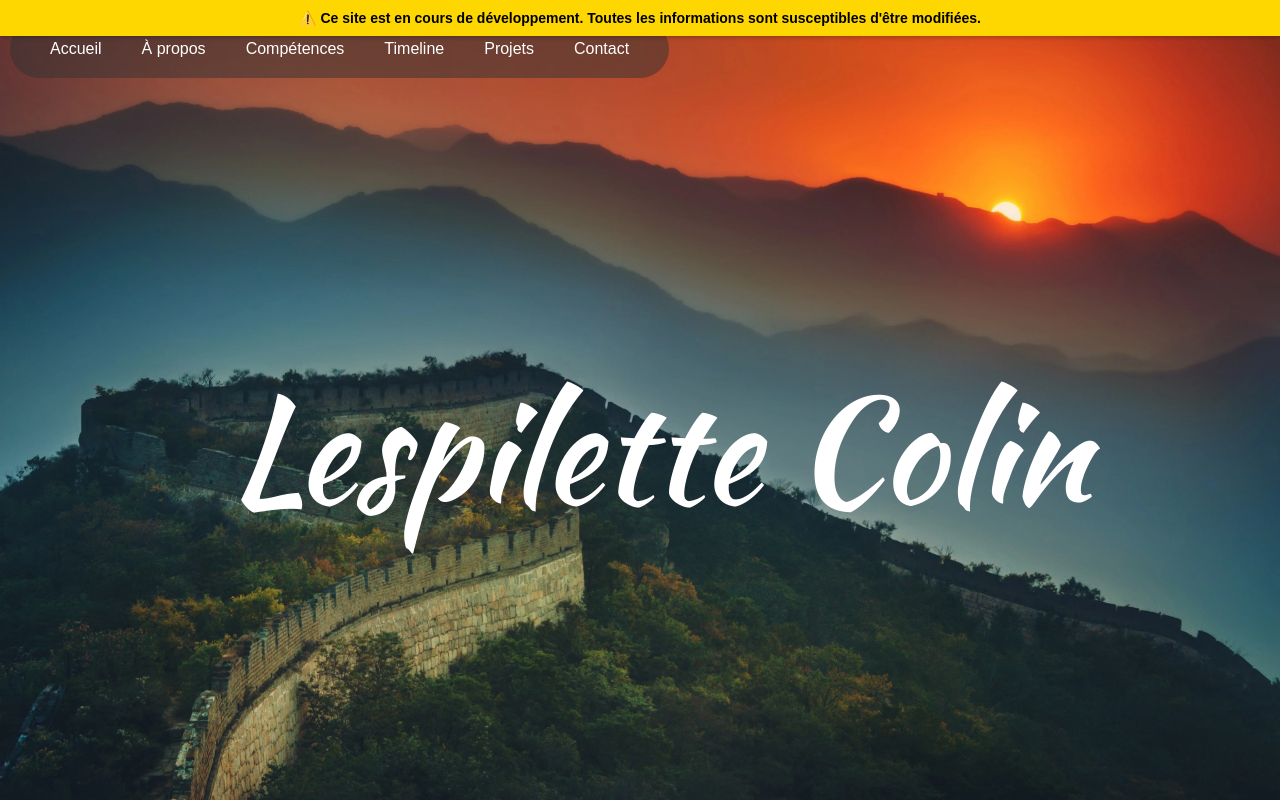
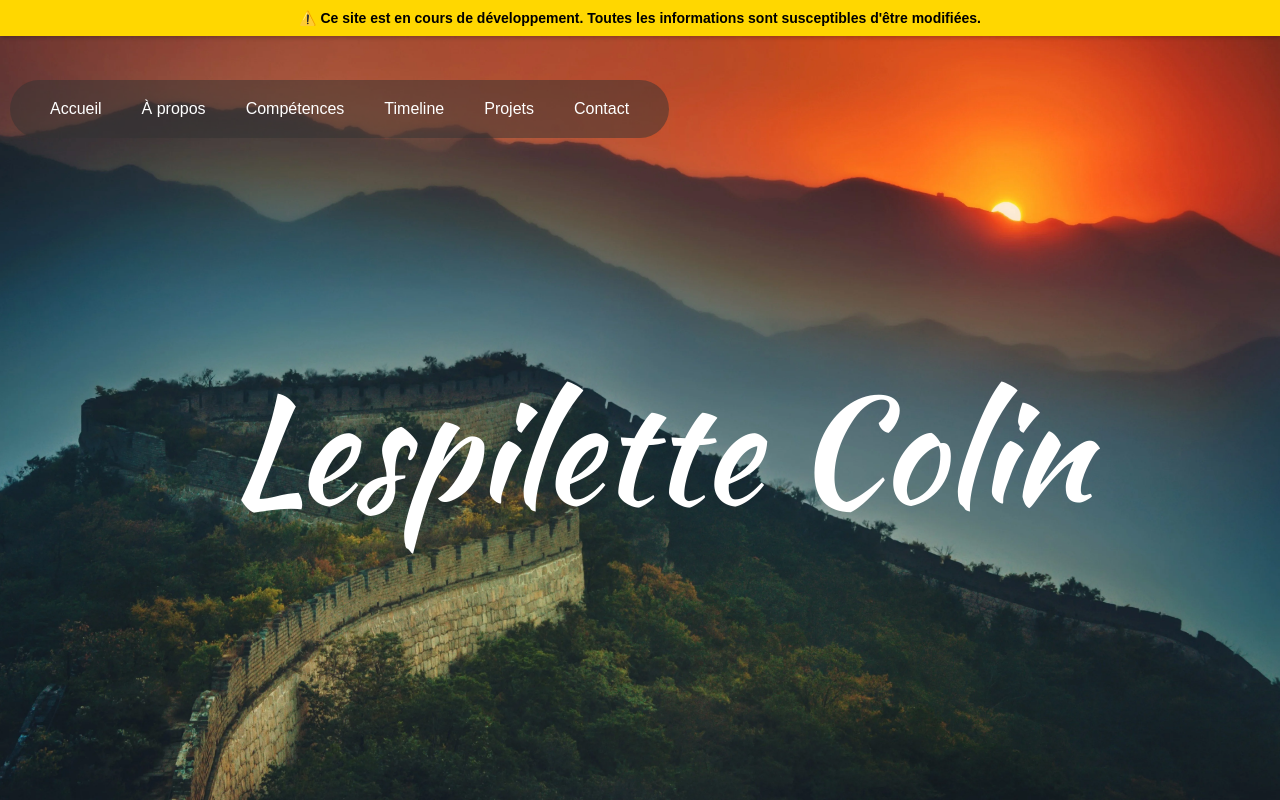
Before and after one commit to Apalian/portfolio, a React (Create React App) app: page / in a window 1280 px wide. Built offline with nearby package versions, Linux system fonts and the light colour scheme.

Commit message:
Update Navbar.css

```diff
--- a/src/components/Navbar.css
+++ b/src/components/Navbar.css
@@ -7,7 +7,7 @@
     justify-content: center;
     border-radius: 90px;
     position: fixed;
-    top: 20px;
+    top: 80px;
     left: 10px;
     z-index: 2;
 }
```
